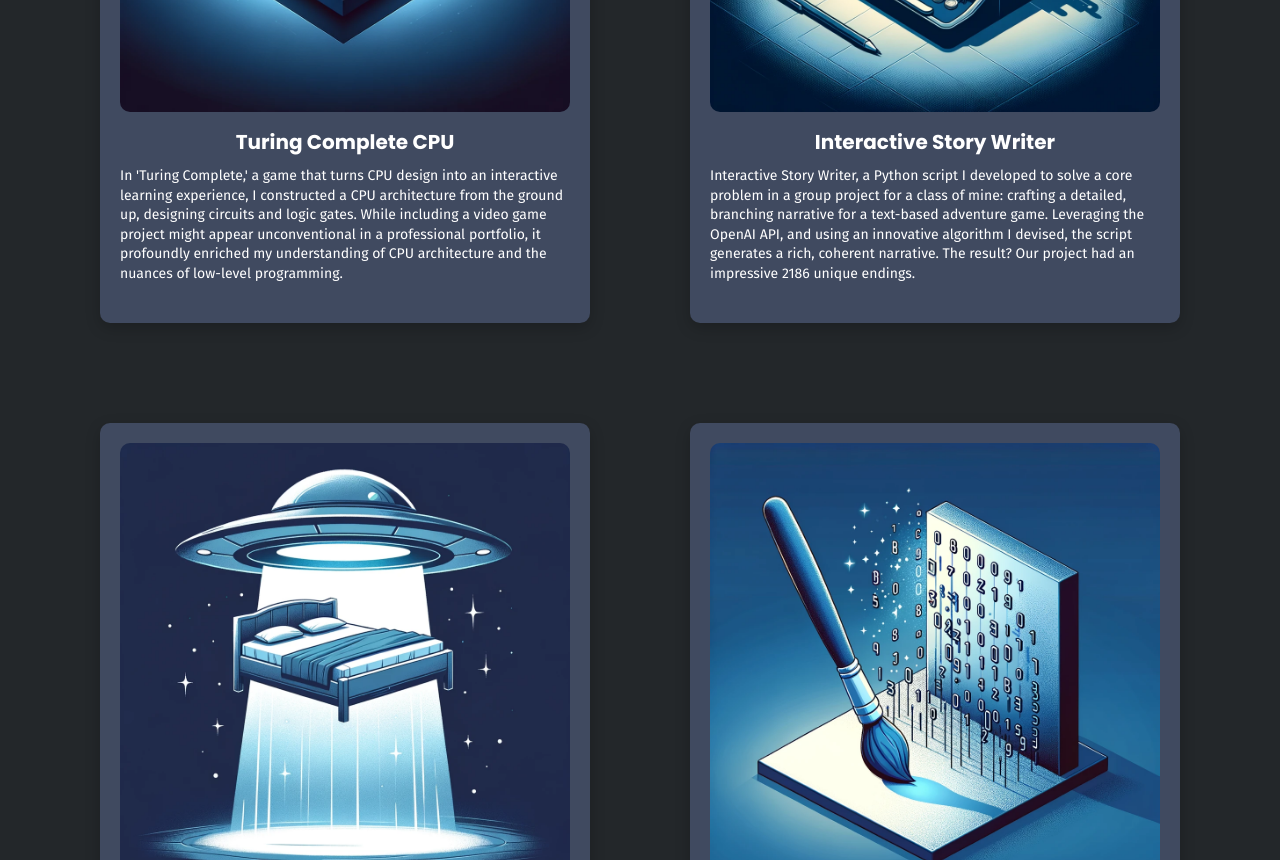
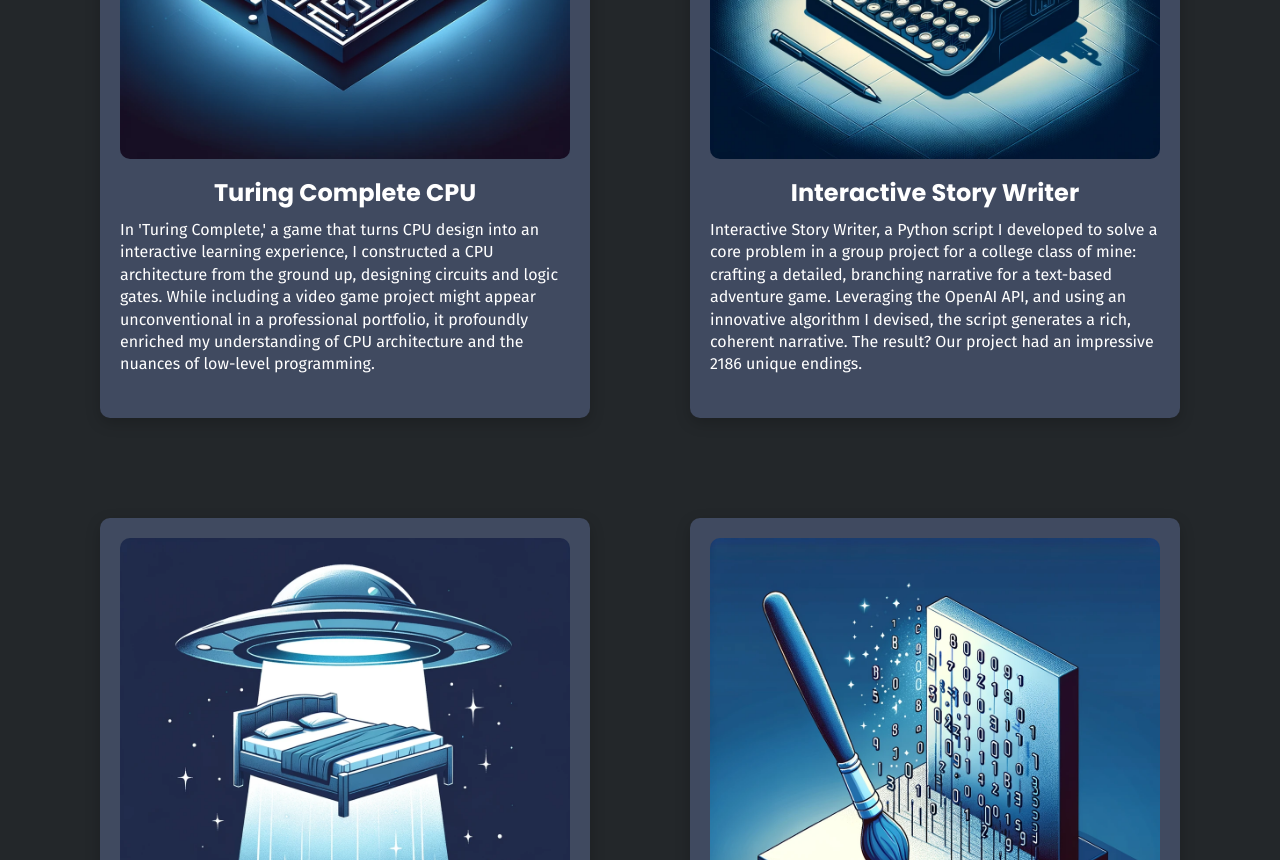
Before and after one commit to AlecFessler/dev-portfolio, a Next.js app: page / in a window 1280 px wide. Shown: the part 1940-2800 px from the top of the page. Built offline with nearby package versions, Linux system fonts and the light colour scheme.

Commit message:
everything responsive up to 1440px width

```diff
--- a/src/components/header/Header.tsx
+++ b/src/components/header/Header.tsx
@@ -25,6 +25,9 @@
   @media (min-width: 1024px) {
     padding: 1rem 10rem 1rem 0;
   }
+  @media (min-width: 1440px) {
+    padding: 1rem 30rem 1rem 0;
+  }
 `;
 
 const ScrollNav = styled(ScrollLink)`
@@ -43,6 +46,9 @@
   @media (min-width: 1024px) {
     margin-left: 2rem;
   }
+  @media (min-width: 1440px) {
+    margin-left: 2.5rem;
+  }
 `;
 
 const RouterNav = styled(Link)`
@@ -60,6 +66,9 @@
   }
   @media (min-width: 1024px) {
     margin-left: 2rem;
+  }
+  @media (min-width: 1440px) {
+    margin-left: 2.5rem;
   }
 `;
 
--- a/src/components/projects/ProjectCard.tsx
+++ b/src/components/projects/ProjectCard.tsx
@@ -4,7 +4,6 @@
 import styled from 'styled-components';
 import Image, { StaticImageData } from 'next/image';
 
-// Styled container for the project card
 const ProjectCardContainer = styled.div`
     background-color: ${({ theme }) => theme.colors.secondary};
     color: ${({ theme }) => theme.colors.text};
@@ -32,6 +31,9 @@
     @media (min-width: 375px) {
         font-size: ${({ theme }) => theme.fontSizes.large};
     }
+    @media (min-width: 1024px) {
+        font-size: ${({ theme }) => theme.fontSizes.xlarge};
+    }
 `;
 
 const Description = styled.p`
@@ -40,6 +42,9 @@
 
     @media (min-width: 375px) {
         font-size: ${({ theme }) => theme.fontSizes.small};
+    }
+    @media (min-width: 1024px) {
+        font-size: ${({ theme }) => theme.fontSizes.medium};
     }
 `;
 
--- a/src/components/projects/ProjectMedia.tsx
+++ b/src/components/projects/ProjectMedia.tsx
@@ -11,6 +11,12 @@
 
     @media (min-width: 768px) {
         width: calc(100vw - 10.5rem);
+    }
+    @media (min-width: 1024px) {
+        width: calc(100vw - 20.25rem);
+    }
+    @media (min-width: 1440px) {
+        width: calc(100vw - 60rem);
     }
 `;
 
@@ -26,10 +32,13 @@
     @media (min-width: 375px) {
         padding: 7.5px;
     }
-
     @media (min-width: 425px) {
         font-size: ${({ theme }) => theme.fontSizes.small};
         padding: 10px;
+    }
+    @media (min-width: 1440px) {
+        font-size: ${({ theme }) => theme.fontSizes.regular};
+        padding: 15px;
     }
 `;
 
--- a/src/components/projects/ProjectMediaCarousel.tsx
+++ b/src/components/projects/ProjectMediaCarousel.tsx
@@ -12,14 +12,16 @@
     display: flex;
     justify-content: center;
     align-items: center;
-    padding: 5px;
+    padding: 2.5px;
 
     @media (min-width: 375px) {
+        padding: 5px;
+    }
+    @media (min-width: 425px) {
         padding: 7.5px;
     }
-
-    @media (min-width: 425px) {
-        padding: 10px;
+    @media (min-width: 1440px) {
+        padding: 12.5px;
     }
 `;
 
@@ -35,9 +37,11 @@
     @media (min-width: 375px) {
         font-size: ${({ theme }) => theme.fontSizes.regular};
     }
-
     @media (min-width: 425px) {
         font-size: ${({ theme }) => theme.fontSizes.large};
+    }
+    @media (min-width: 1440px) {
+        font-size: ${({ theme }) => theme.fontSizes.xlarge};
     }
 `;
 
@@ -52,9 +56,11 @@
     @media (min-width: 375px) {
         font-size: ${({ theme }) => theme.fontSizes.regular};
     }
-
     @media (min-width: 425px) {
         font-size: ${({ theme }) => theme.fontSizes.large};
+    }
+    @media (min-width: 1440px) {
+        font-size: ${({ theme }) => theme.fontSizes.xlarge};
     }
 `;
 
@@ -85,6 +91,17 @@
 
 @media (min-width: 425px) {
     margin: 0 7.5px;
+}
+@media (min-width: 1440px) {
+    margin: 0 10px;
+    padding: 5px;
+    ${({ $isActive }) =>
+        $isActive &&
+        css`
+            transform: scale(1.2);
+        `
+    }
+}
 `;
 
 const ProjectMediaCarousel = ({ content, closeModal }: { content: React.ReactNode[], closeModal: () => void }) => {
--- a/src/components/sections/Hello.tsx
+++ b/src/components/sections/Hello.tsx
@@ -21,6 +21,9 @@
     @media (min-width: 1024px) {
         width: 44%;
     }
+    @media (min-width: 1440px) {
+        width: 39%;
+    }
 `;
 
 const TextContainer = styled.div`
@@ -41,6 +44,9 @@
     @media (min-width: 768px) {
         font-size: ${({ theme }) => theme.fontSizes.huge};
     }
+    @media (min-width: 1440px) {
+        font-size: ${({ theme }) => theme.fontSizes.xhuge};
+    }
 `;
 
 const Highlight = styled.span`
@@ -57,6 +63,9 @@
 
     @media (min-width: 768px) {
         font-size: ${({ theme }) => theme.fontSizes.large};
+    }
+    @media (min-width: 1024px) {
+        font-size: ${({ theme }) => theme.fontSizes.xlarge};
     }
 `;
 
--- a/src/components/sections/Projects.tsx
+++ b/src/components/sections/Projects.tsx
@@ -39,6 +39,10 @@
         padding: 0 10rem;
         gap: 10rem;
     }
+    @media (min-width: 1440px) {
+        padding: 0 30rem;
+        gap: 12.5rem;
+    }
 `;
 
 const Projects = () => {
@@ -61,7 +65,7 @@
         {
             image: TypewriterImg,
             title: "Interactive Story Writer",
-            description: "Interactive Story Writer, a Python script I developed to solve a core problem in a group project for a class of mine: crafting a detailed, branching narrative for a text-based adventure game. Leveraging the OpenAI API, and using an innovative algorithm I devised, the script generates a rich, coherent narrative. The result? Our project had an impressive 2186 unique endings."
+            description: "Interactive Story Writer, a Python script I developed to solve a core problem in a group project for a college class of mine: crafting a detailed, branching narrative for a text-based adventure game. Leveraging the OpenAI API, and using an innovative algorithm I devised, the script generates a rich, coherent narrative. The result? Our project had an impressive 2186 unique endings."
         },
         {
             image: BedframeImg,
```
